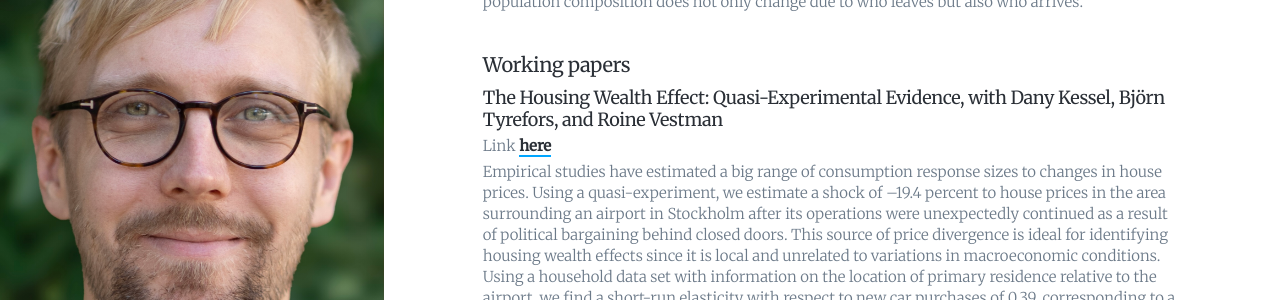
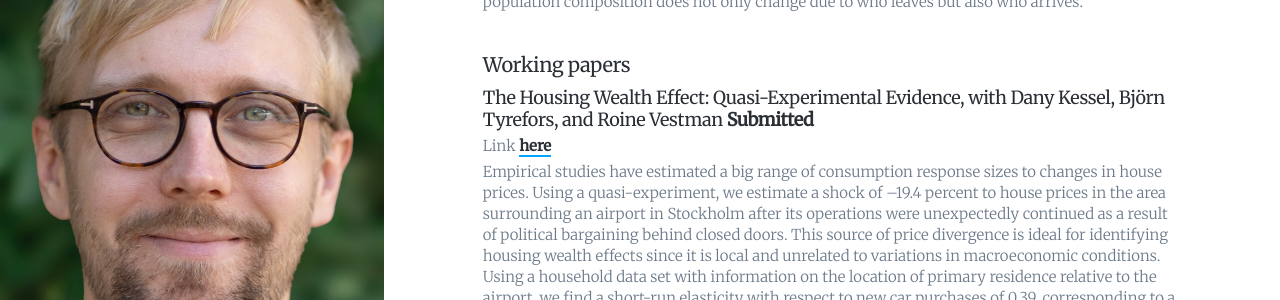
Before and after one commit to bojeryd91/bojeryd91.github.io, a Jekyll site: the page built from _pages/research.md, in a window 1280 px wide and 900 px high, scrolled down 352 px. Shown: the part 152-452 px from the top of the window. Built offline with Jekyll 4.4.1, drawn with Linux system fonts in a browser that asks for light colours; nearby versions of some CDN libraries; some web fonts are replaced.

Commit message:
Update research.md

```diff
--- a/_pages/research.md
+++ b/_pages/research.md
@@ -14,7 +14,7 @@ Why are many workers reluctant to leave places in economic decline? This paper e
 &nbsp;
 # Working papers
 
-## [The Housing Wealth Effect: Quasi-Experimental Evidence](https://www.jesperbojeryd.se/papers/Vestman%20et%20al%202023%20The%20housing%20wealth%20effect%20Quasi-experimental%20evidence.pdf), with [Dany Kessel](https://sites.google.com/view/dany-kessel-phd-candidate/startsida), [Björn Tyrefors](http://btyrefors.se/), and [Roine Vestman](https://roinevestman.com/)
+## [The Housing Wealth Effect: Quasi-Experimental Evidence](https://www.jesperbojeryd.se/papers/Vestman%20et%20al%202023%20The%20housing%20wealth%20effect%20Quasi-experimental%20evidence.pdf), with [Dany Kessel](https://sites.google.com/view/dany-kessel-phd-candidate/startsida), [Björn Tyrefors](http://btyrefors.se/), and [Roine Vestman](https://roinevestman.com/) **Submitted**
 
 Link [here](https://www.jesperbojeryd.se/papers/Vestman%20et%20al%202023%20The%20housing%20wealth%20effect%20Quasi-experimental%20evidence.pdf)
 
```
